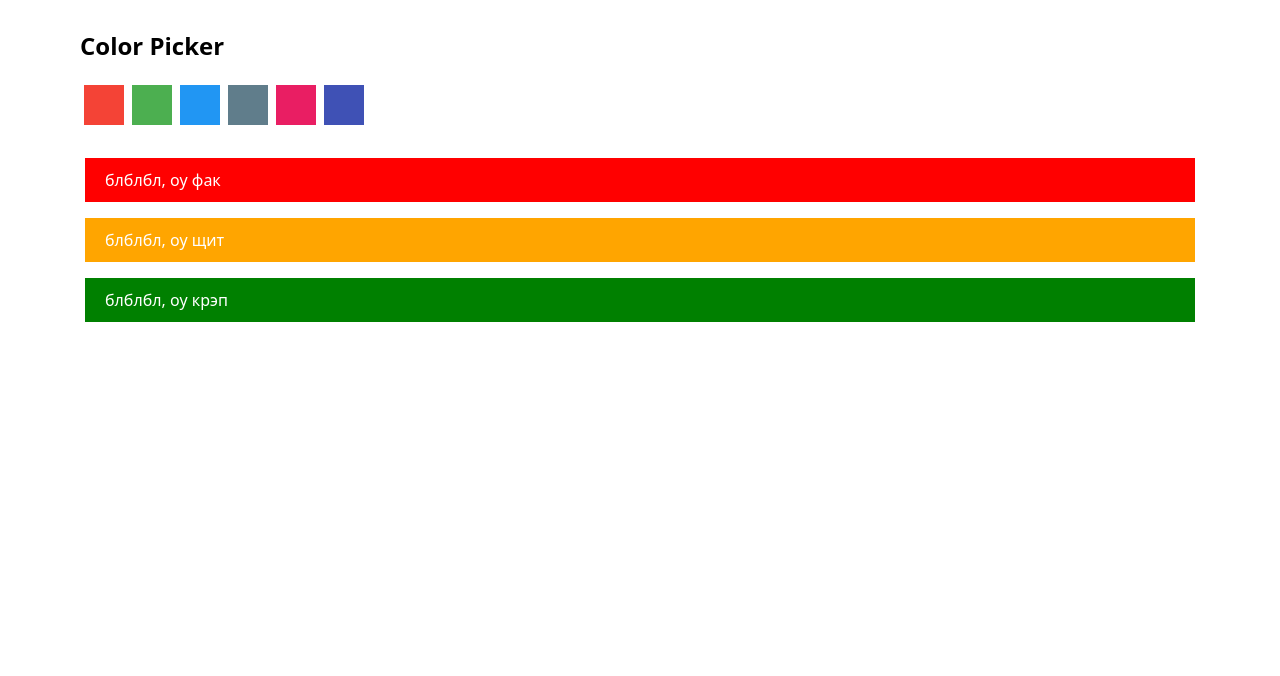
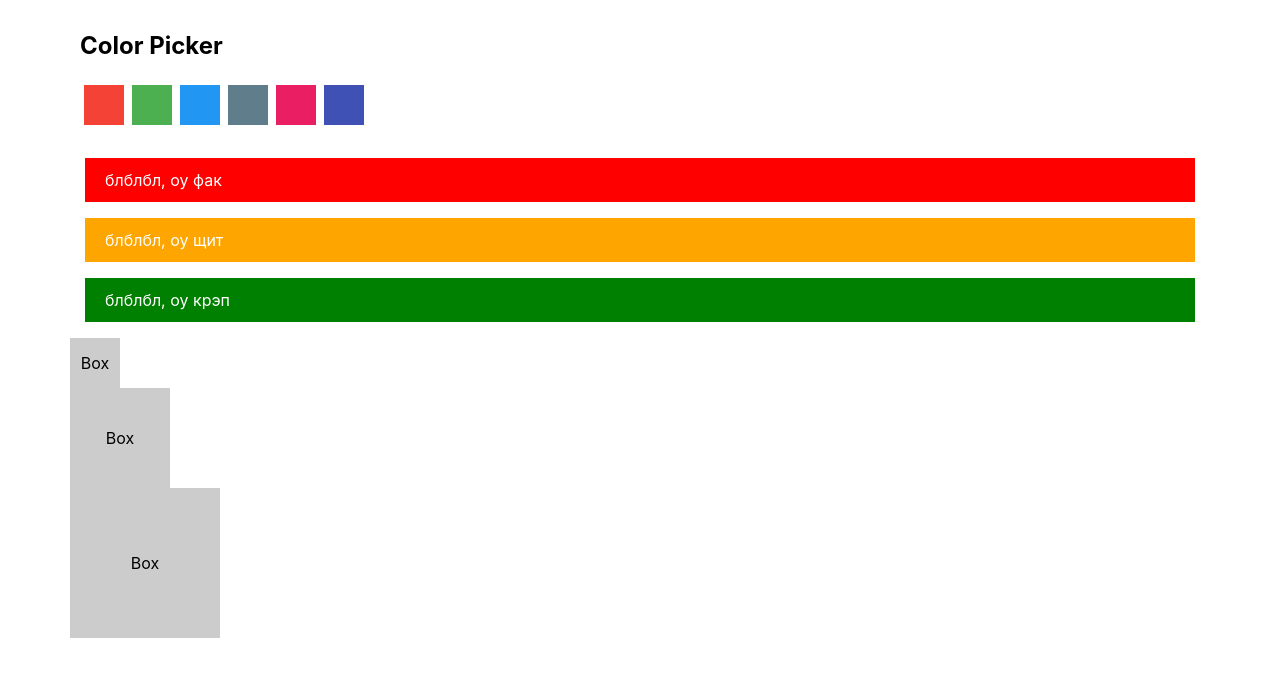
Before and after one commit to al-burlachenko/02-components-styling, a React (Create React App) app: page / in a window 1280 px wide. Shown: the top 676 px of the page. Built offline with nearby package versions, Linux system fonts and the light colour scheme.

Commit message:
adds Box component and plays with it a little bit

```diff
--- a/src/components/App.js
+++ b/src/components/App.js
@@ -1,5 +1,6 @@
 import colorPickerOptions from 'colorPickerOptions.json';
 import Alert from './Alert';
+import Box from './Box';
 import ColorPicker from './ColorPicker';
 import Container from './Container';
 
@@ -10,6 +11,10 @@ function App() {
       <Alert text="блблбл, оу фак" type="error" />
       <Alert text="блблбл, оу щит" type="warning" />
       <Alert text="блблбл, оу крэп" type="success" />
+
+      <Box type="small" classNames="big red" />
+      <Box type="medium" />
+      <Box type="large" />
     </Container>
   );
 }
--- /dev/null
+++ b/src/components/Box/Box.js
@@ -0,0 +1,9 @@
+import s from './Box.module.css';
+
+function Box({ type = 'small', classNames = '' }) {
+  // classNames - пользователь может передать класс,
+  // который есть в его css
+  return <div className={`${s[type]} ${classNames}`}>Box</div>;
+}
+
+export default Box;
--- /dev/null
+++ b/src/components/Box/Box.module.css
@@ -0,0 +1,24 @@
+.box {
+  display: flex;
+  align-items: center;
+  justify-content: center;
+  background-color: #ccc;
+}
+
+.small {
+  composes: box;
+  width: 50px;
+  height: 50px;
+}
+
+.medium {
+  composes: box;
+  width: 100px;
+  height: 100px;
+}
+
+.large {
+  composes: box;
+  width: 150px;
+  height: 150px;
+}
--- /dev/null
+++ b/src/components/Box/index.js
@@ -0,0 +1 @@
+export { default } from './Box';
--- /dev/null
+++ b/src/index.css
@@ -0,0 +1,29 @@
+body {
+  margin: 0;
+  font-family: -apple-system, BlinkMacSystemFont, 'Segoe UI', 'Roboto', 'Oxygen',
+    'Ubuntu', 'Cantarell', 'Fira Sans', 'Droid Sans', 'Helvetica Neue',
+    sans-serif;
+  -webkit-font-smoothing: antialiased;
+  -moz-osx-font-smoothing: grayscale;
+}
+
+code {
+  font-family: source-code-pro, Menlo, Monaco, Consolas, 'Courier New',
+    monospace;
+}
+
+img {
+  display: block;
+  max-width: 100%;
+  height: auto;
+}
+
+.box.big {
+  width: 200px;
+  height: 200px;
+  margin-bottom: 100px;
+}
+
+.box.red {
+  background-color: teal;
+}
--- a/src/index.js
+++ b/src/index.js
@@ -2,6 +2,7 @@ import 'modern-normalize/modern-normalize.css';
 import React from 'react';
 import ReactDOM from 'react-dom/client';
 import App from './components/App';
+import './index.css';
 
 const root = ReactDOM.createRoot(document.getElementById('root'));
 root.render(
```
Also changed, not shown: 1 other file (tests, documents, lock files or other folders).
